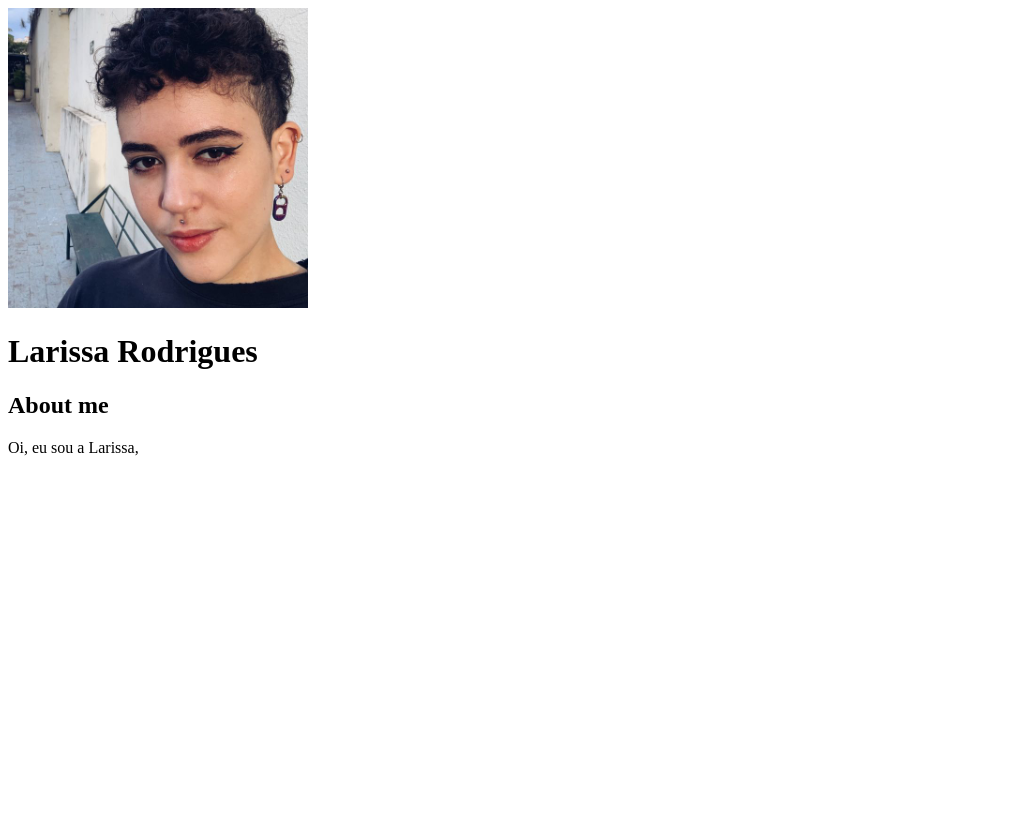
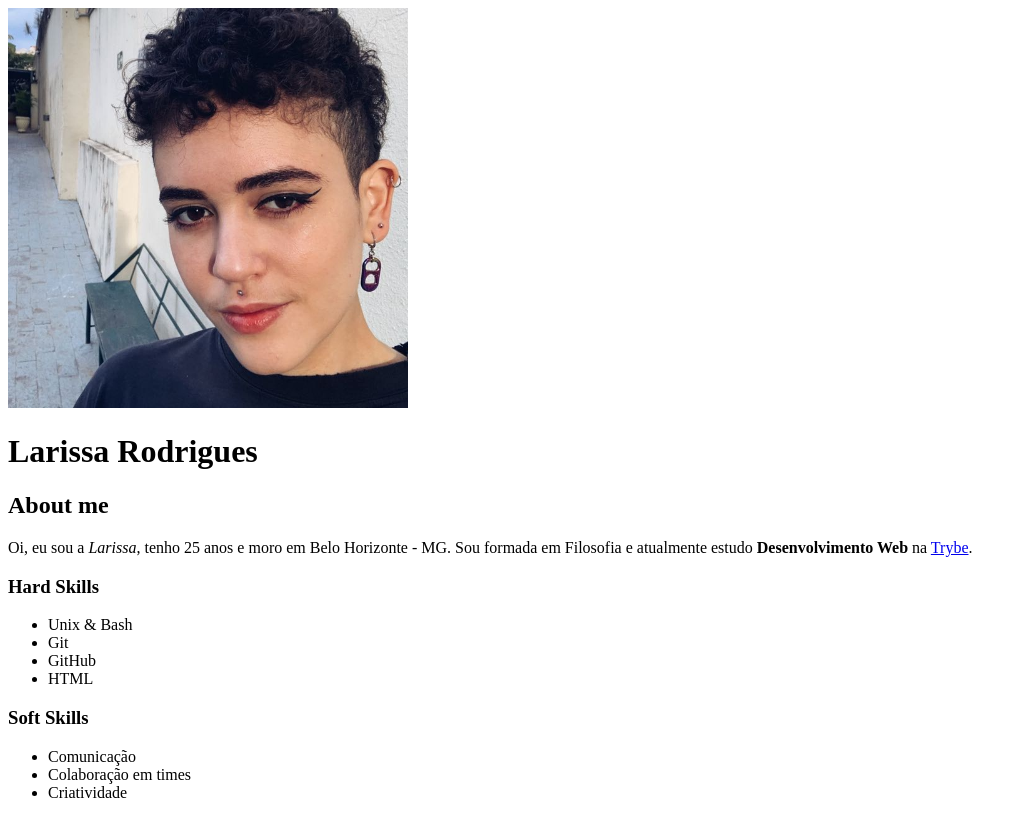
Before and after one commit to larirga/larirga.github.io, a plain HTML site: page index.html in a window 1280 px wide. Shown: the whole page, without its empty margins (0-1027 px from the left). Drawn offline with Linux system fonts and the light colour scheme.

Commit message:
Adiciona segunda parte portfolio

```diff
--- a/index.html
+++ b/index.html
@@ -2,12 +2,25 @@
 <html lang="pt-br">
   <head>
     <meta charset="UTF-8">
-<img src="./larissa-foto.jpg" width="300px">
+<img src="./larissa-foto.jpg" alt = "Uma foto de frente da Larissa, é uma mulher branca, de cabelo curto e cacheado e está usando um brinco de tampa de lata na orelha direita." width="400px">
     <title>Larirga</title>
   </head>
   <body>
     <h1>Larissa Rodrigues</h1>
     <h2>About me</h2>
-    <p>Oi, eu sou a Larissa,</p>
-  </body>
+    <p>Oi, eu sou a <em>Larissa</em>, tenho 25 anos e moro em Belo Horizonte - MG. Sou formada em Filosofia e atualmente estudo <strong>Desenvolvimento Web</strong> na <a href="https://www.betrybe.com/formacao-desenvolvimento-web" target="_blank">Trybe</a>.</p>
+  <h3>Hard Skills</h3>
+  <ul>
+    <li>Unix & Bash</li>
+    <li>Git</li>
+    <li>GitHub</li>
+    <li>HTML</li>
+  </ul>
+  <h3>Soft Skills</h3>
+  <ul>
+    <li>Comunicação</li>
+    <li>Colaboração em times</li>
+    <li>Criatividade</li>
+  </ul>
+</body>
 </html>
```
